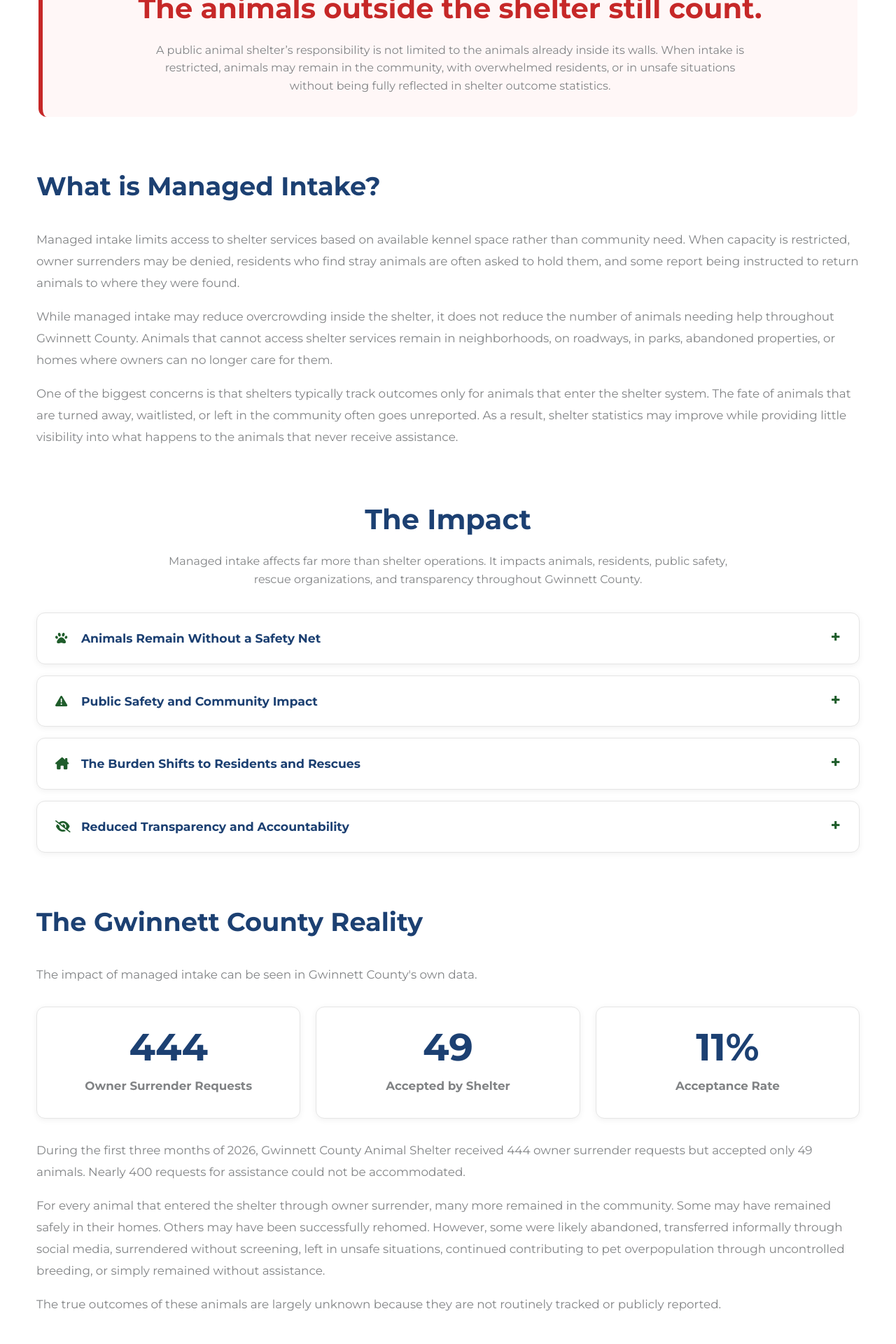
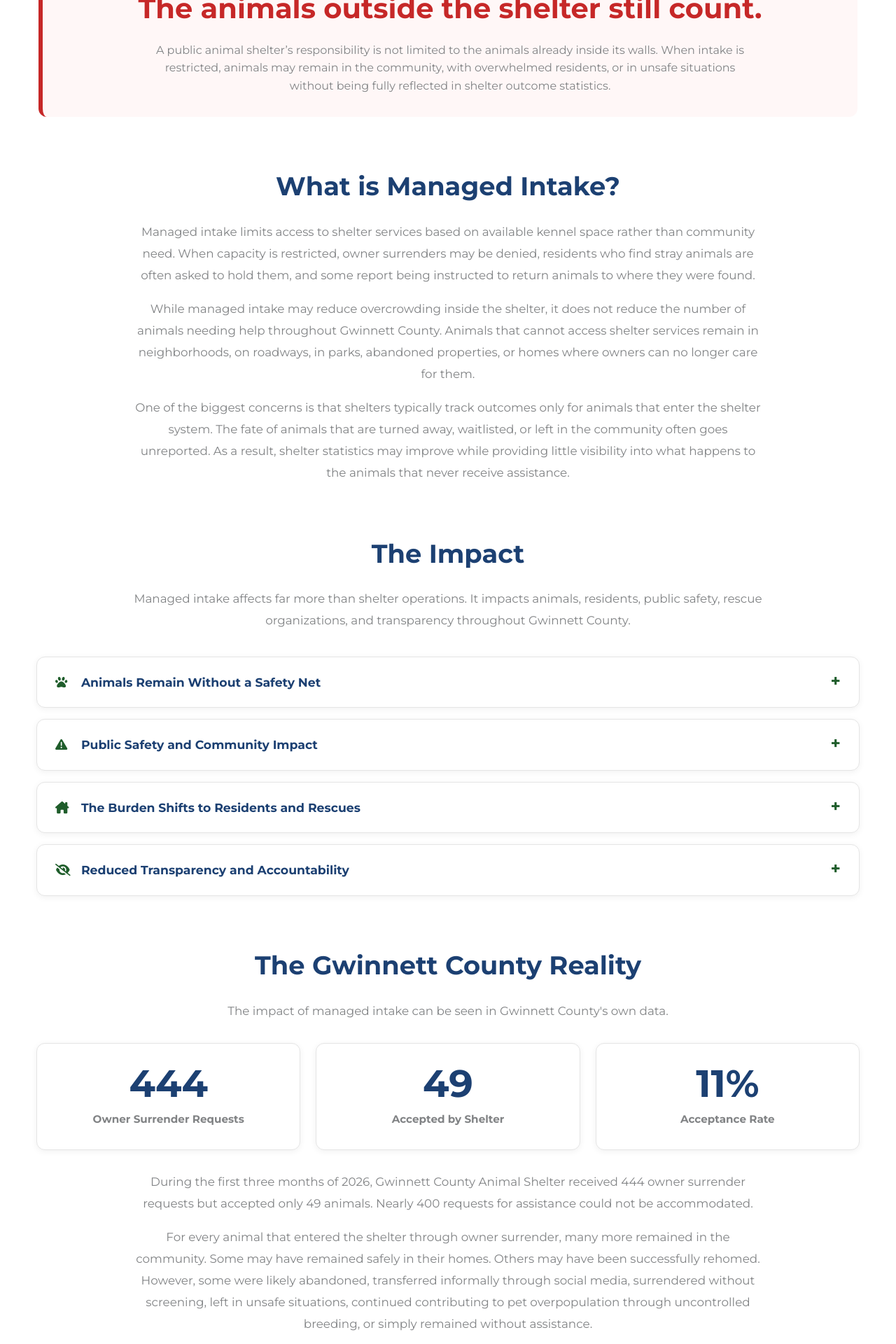
Before and after one commit to whitleybacon/gwinnett-animal-advocacy-alliance, a Jekyll site: the page built from issues/managed-intake/indexcopy.html, in a window 1280 px wide. Shown: the part 874-2794 px from the top of the page at 70% size. Built offline with Jekyll 4.4.1, drawn with Linux system fonts in a browser that asks for light colours.

Commit message:
Update indexcopy.html

```diff
--- a/issues/managed-intake/indexcopy.html
+++ b/issues/managed-intake/indexcopy.html
@@ -7,17 +7,25 @@ title: Managed Intake
 
 .issue-text-section h2,
 .issue-data-section h2,
+.issue-overview-section h2,
 .recent-example-card h2 {
     color: var(--accent);
     font-size: 2.3rem;
     margin-top: 0;
+    margin-bottom: 20px;
+    text-align: center;
 }
 
-.issue-text-section p,
-.issue-data-section p,
-.recent-example-card p {
+.issue-text-section > p,
+.issue-data-section > p,
+.issue-overview-section .section-intro,
+.recent-example-card > p {
     font-size: 1.05rem;
     line-height: 1.85;
+    text-align: center;
+    max-width: 900px;
+    margin-left: auto;
+    margin-right: auto;
 }
 
 .issue-overview-section {
@@ -314,8 +322,7 @@ title: Managed Intake
 </section>
 
 <section class="content-card recent-example-card">
-    <span class="section-label">A Recent Gwinnett Example</span>
-    <h2>The Dacula Case</h2>
+    <h2>A Recent Gwinnett Example</h2>
     <p>The consequences of managed intake can be seen in real-world situations throughout Gwinnett County. In June 2026, two stray dogs were reported roaming a Dacula neighborhood, including one that appeared injured. According to the original finder, the shelter was unable to respond due to overcrowding and capacity-related issues. The following day, one of the dogs was struck and killed by a vehicle.</p>
     <p>The surviving dog remained loose for nearly two weeks before being secured by a local rescue organization after multiple residents and advocates attempted to help. When the rescue contacted the shelter, they were reportedly told the dog could not be accepted due to intake restrictions.</p>
     <p>As a result, the rescue stepped in to provide care, including grooming, vaccinations, and coordinating placement with a foster and rescue partner. Notably, the organization that intervened was primarily a cat rescue, not a dog rescue.</p>
```
